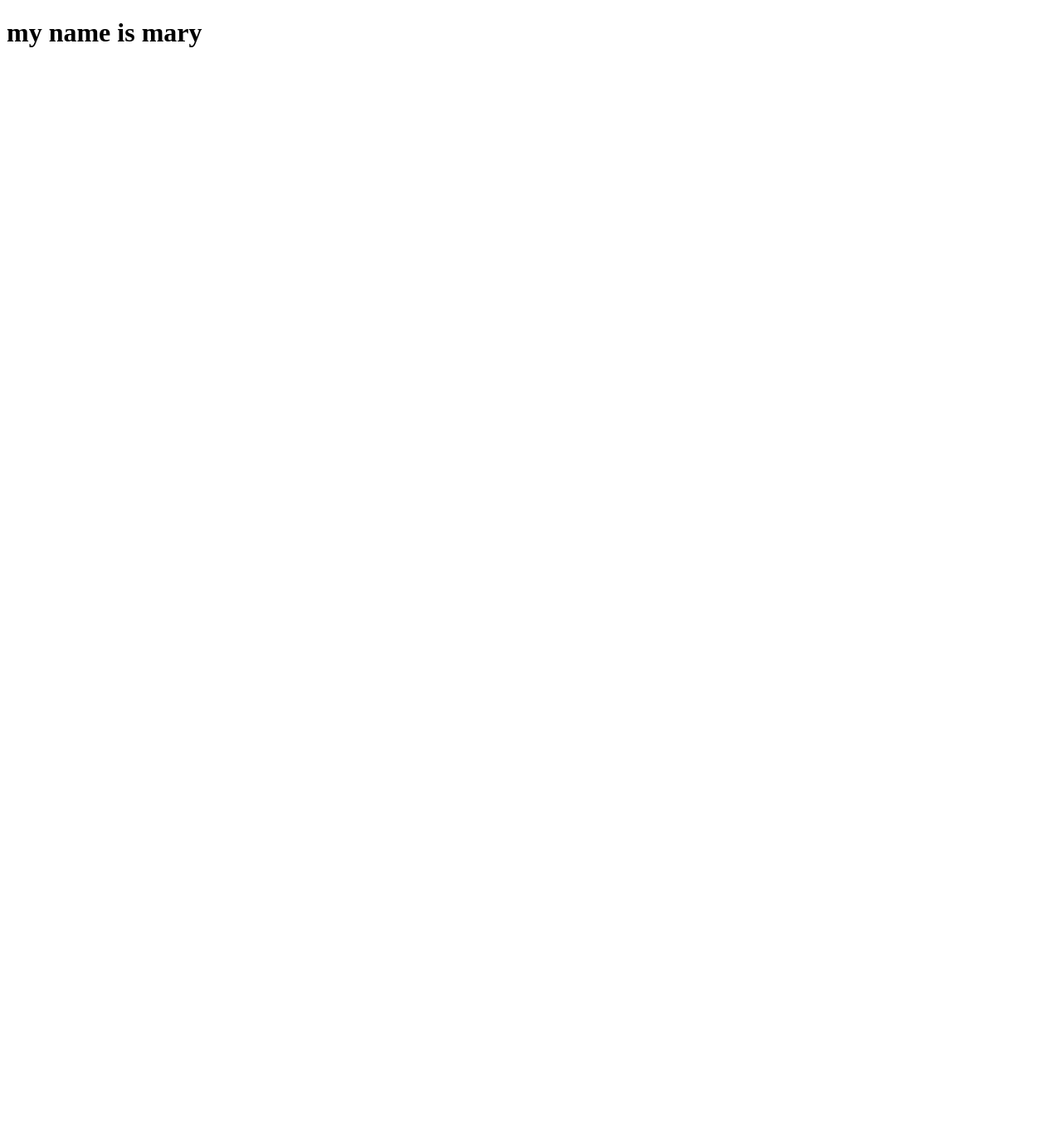
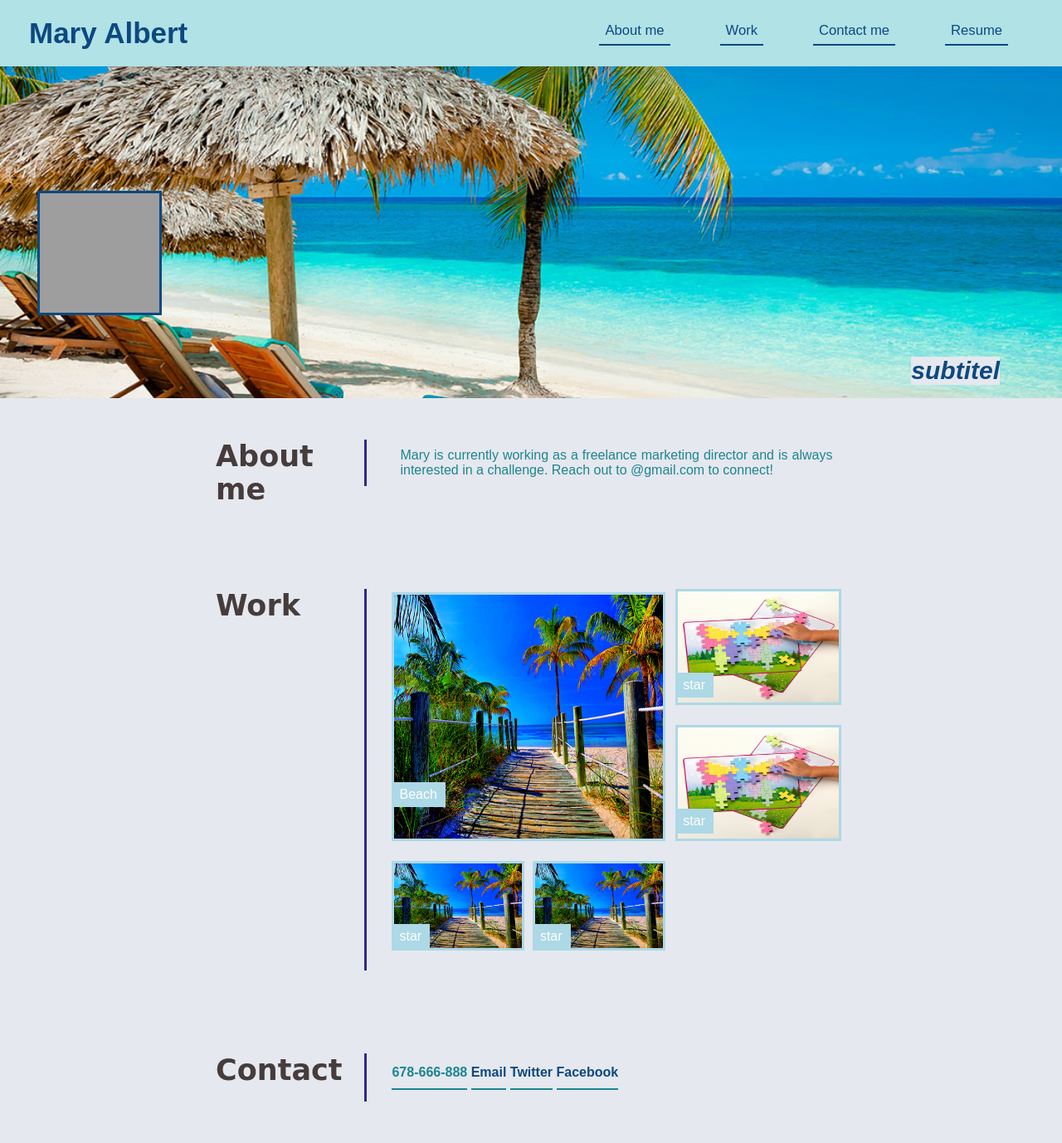
Before and after one commit to maryalbert2014/portfolioold, a plain HTML site: page index.html in a window 1280 px wide. Shown: the whole page at 83% size. Before the commit the page ends 800 px from the top, so only its background shows below. Drawn offline with Linux system fonts and the light colour scheme; grey boxes are pictures that could not be loaded.

Commit message:
last update

```diff
--- a/assets/style.css
+++ b/assets/style.css
@@ -0,0 +1,286 @@
+:root {
+    --primary-color: #0d4880;
+}
+
+* {
+    margin: 0;
+    padding: 0;
+    box-sizing: border-box;
+}
+
+body {
+    padding: 0px;
+    color: #1c8591;
+    font-family: Arial, Helvetica, sans-serif;
+    background-color: rgb(229,232,238);
+}
+/* header  */
+header {
+    padding: 20px 35px;
+    background-color: #b0e2e6;
+    display: flex;
+    flex-wrap: wrap;
+    justify-content: space-between;
+
+}
+
+    header h1 {
+        font-weight: bold;
+        font-size: 35px;
+        color: var(--primary-color);
+        margin: 0;
+    }
+
+    header nav {
+        margin: 7px 0;
+    }
+
+.nav-item {
+    padding: 7px;
+
+    color: var(--primary-color);
+}
+
+header nav ul {
+    display: flex;
+    flex-wrap: wrap;
+    justify-content: space-between;
+    align-items: center;
+    list-style: none;
+}
+
+    header nav ul li a {
+        margin: 0 30px;
+        font-weight: lighter;
+        font-size: 1.3vw;
+        color: var(--primary-color);
+        text-decoration: none;
+        border-bottom: 2px solid;
+        padding: 2px;
+    }
+
+
+
+
+
+section {
+    padding: 50px;
+}
+
+.contentpad{
+    padding-left:180px;
+    padding-right:180px;
+  }
+
+  @media only screen  and (max-width:600px) {
+
+    .contentpad
+    {
+        padding-left: 0px;
+        padding-right: 0px;
+    }
+  }
+
+
+
+a {
+    color: var(--primary-color);
+text-decoration: none;
+}
+a:visited {
+    color: var(--primary-color);
+    text-decoration: none;
+}
+a:hover {
+    color: var(--primary-color);
+     text-decoration: none;
+}
+a:active{
+    color: var(--primary-color);
+    text-decoration: none;
+}
+
+.virus {
+    height: 400px;
+    background-image: url("../assets/images/beach.jpg");
+    background-size: cover;
+
+    background-position: center;
+    display: flex;
+    justify-content:flex-end;
+    flex-wrap: wrap;
+    position: relative;
+}
+
+.image2 {
+    position: absolute;
+    top: 150px;
+    left: 30px;
+    border: 3px var(--primary-color) solid;
+    height: 150px;
+    width: 150px;
+    margin-left: 15px;
+}
+
+.virus h2 {
+    font-style: italic;
+    font-size: 30px;
+    color: var(--primary-color);
+    margin-top: 300px;
+    margin-right: 25px;
+    background-color: rgb(229,232,238);
+}
+
+
+/* creating border */ can yu delete
+.flex-rowxx {
+    display: flex;
+    justify-content: left;
+    width: 30% 70%;
+}
+
+.section-title {
+    font-size: 35px;
+    font-family: cursive;
+    color: rgb(70, 60, 60);
+    margin: 0 0 0 30px;
+    width: 10%;
+
+}
+
+@media screen and (max-width:600px)
+{
+    .section-title {
+        font-size: 20px;
+        font-family: cursive;
+        color: rgb(70, 60, 60);
+        margin: 0 0 0 0px;
+
+    }
+}
+
+.step-info {
+    /*flex: 2 20%;*/
+    display: flex;
+    flex-wrap: wrap;
+    align-items: center;
+    color: gold;
+}
+
+.vl-border1 {
+    border-left: 3px solid rgb(46, 39, 141);
+    padding-left: 30px;
+    width:70%;
+    display:inline-block;
+
+}
+.underlinecolor {
+
+    color: var(--primary-color);
+}
+
+.step-text {
+    flex: 25;
+}
+
+    .step-text p {
+        color: var(--primary-color);
+        font-size: 15px;
+        text-align: left;
+        line-height: 1.3;
+        margin-left: 30px;
+        width: 100%;
+    }
+
+
+
+.img-content:hover .overlay {
+    opacity: 1;
+}
+
+    .img-content:hover .overlay .text {
+        -moz-transform: translateX(0);
+        -webkit-transform: translateX(0);
+        -ms-transform: translateX(0);
+        transform: translateX(0);
+    }
+
+#contact-me h4 {
+
+    margin-top: 15%;
+    margin-bottom: 15%;
+    padding-bottom: 10px;
+    border-bottom: 2px solid #1c8591;
+    color:#1c8591;
+}
+
+#work img {
+    width: 100%;
+    filter: gray; /* IE6-9 */
+    -webkit-filter: grayscale(0); /* Google Chrome, Safari 6+ & Opera 15+ */
+    border: 3px solid lightblue;
+    margin-bottom: 20px;
+}
+
+ #work img:hover {
+        filter: none; /* IE6-9 */
+        -webkit-filter: grayscale(0.9); /* Google Chrome, Safari 6+ & Opera 15+ */
+    }
+
+
+
+.divTitle {
+    width: 25%;
+    display: inline-block;
+    vertical-align: top;
+
+    padding-right:0px;
+}
+
+.container {
+    position: relative;
+    text-align: center;
+    color: white;
+}
+.container-big {
+    width:61%;
+    display:inline-block;
+    margin-right:1%;
+
+}
+
+
+.centerText {
+    padding: 6px 10px 6px 6px;
+    position: absolute;
+    bottom: 20%;
+    left: 3px;
+    color: white;
+    background-color: lightblue;
+}
+
+.imgresizebig {
+    height: 300px;
+}
+
+
+@media screen and (max-width:600px)
+{
+    .imgresizebig {
+       font-size: auto;
+        height: auto;
+        bottom: 5%;
+    }
+}
+
+.imgresizesmall {
+    height: 140px;
+}
+
+@media screen and (max-width: 600px){
+    .imgresizesmall {
+        height: auto;
+        font-size: auto;
+        bottom: 5%;
+    }
+}
--- a/index.html
+++ b/index.html
@@ -4,10 +4,129 @@
     <meta charset="UTF-8">
     <meta http-equiv="X-UA-Compatible" content="IE=edge">
     <meta name="viewport" content="width=device-width, initial-scale=1.0">
-    <title>Document</title>
+    <title>Mary Portfolio</title>
+    <link rel="stylesheet" href="./assets/style.css">
+
 </head>
+
 <body>
-    <h1>my name is mary</h1>
+    <!-- Header : my name  -->
+    <header>
+        <h1> Mary Albert</h1>
+        <nav>
+            <!-- unorder list element -->
+            <ul>
+                <!-- list iteam element -->
+                <li><a class="nav-item" href="#about-me">About me</a></li>
+
+                <li><a class="nav-item" href="#work">Work</a></li>
+
+                <li><a class="nav-item" href="#contact-me">Contact me</a></li>
+
+                <li><a class="nav-item" href="./resume.html">Resume</a></li>
+
+            </ul>
+
+        </nav>
+
+    </header>
+    <!-- background picture computer virus-->
+    <section class="virus">
+        <img class="image2" src="./assets/images/Keenan.jpg" alt="employee photo">
+        <div>
+            <h2>subtitel</h2>
+        </div>
+
+
+    </section>
+
+
+
+    <div class="contentpad">
+        <div style="width:100%;">
+            <section id="about-me" >
+                <div  class="divTitle">
+                    <h3 class="section-title">About me</h3>
+                </div>
+                <div class="vl-border1">
+                    <p style="padding: 10px;text-align: justify;">
+                        Mary is currently working as a freelance marketing director and is always interested in a challenge.
+                         Reach out to @gmail.com to connect!
+
+
+                    </p>
+
+                </div>
+            </section>
+            <section id="work">
+                <div class="divTitle">
+                    <h2 class="section-title">Work</h2>
+                </div>
+                <div class="vl-border1" >
+                    <div style="width:100%; ">
+                        <div class="container" style="width:61%;display:inline-block;margin-right:1%;">
+                            <img class="imgresizebig" src="assets/images/palm.jpg"  />
+                            <div class="centerText">Beach</div>
+                        </div>
+                        <div style="width:37%;display:inline-block">
+                            <div class="container" style="width:100%;margin-left:1%">
+                                <img class="imgresizesmall" src="assets/images/puzzle.jpg"  />
+                            <div class="centerText">star</div></div>
+                            <div class="container" style="width: 100%;margin-left:1%">
+                                <img class="imgresizesmall" src="assets/images/puzzle.jpg"  />
+                                <div class="centerText">star</div>
+                            </div>
+                        </div>
+                    </div>
+                    <div>
+                        <div class="container" style="display:inline-block;width: 29.5%; ">
+                            <img src="assets/images/palm.jpg" />
+                            <div class="centerText">star</div>
+                        </div>
+                        <div class="container" style="display:inline-block;width:29.5%;margin-left:1%">
+                            <img src="assets/images/palm.jpg" />
+                            <div class="centerText">star</div>
+                        </div>
+                    </div>
+                </div>
+            </section>
+            <section id="contact-me">
+                <div  class="divTitle">
+                    <h2 class="section-title">Contact</h2>
+                </div>
+                <div class="vl-border1" >
+                    <div style="display:inline-block">
+                        <div class="underlinecolor" >
+                            <h4 style="text-align:center">678-666-888</h4>
+
+                        </div>
+                    </div>
+                    <div style="display:inline-block">
+                        <div >
+                            <h4 style="text-align:center"><a target="_blank" href="http://www.gmail.com">Email </a></h4>
+
+                        </div>
+                    </div>
+
+                    <div style="display:inline-block">
+                        <div >
+                            <h4 style="text-align:center"><a target="_blank" href="http://www.Twitter.com">Twitter</a> </h4>
+
+                        </div>
+                    </div>
+                    <div style="display:inline-block">
+                        <div  >
+                            <h4 style="text-align:center"><a target="_blank" href="https://www.facebook.com/">Facebook</a> </h4>
+
+                        </div>
+                    </div>
+                </div>
+            </section>
+
+
+        </div>
+    </div>
+
 
 </body>
 </html>
```
Also changed, not shown: resume.html (added, +67 -0 lines), assets/images/beach.jpg (added), assets/images/palm.jpg (added), assets/images/puzzle.jpg (added), 1 other file.
